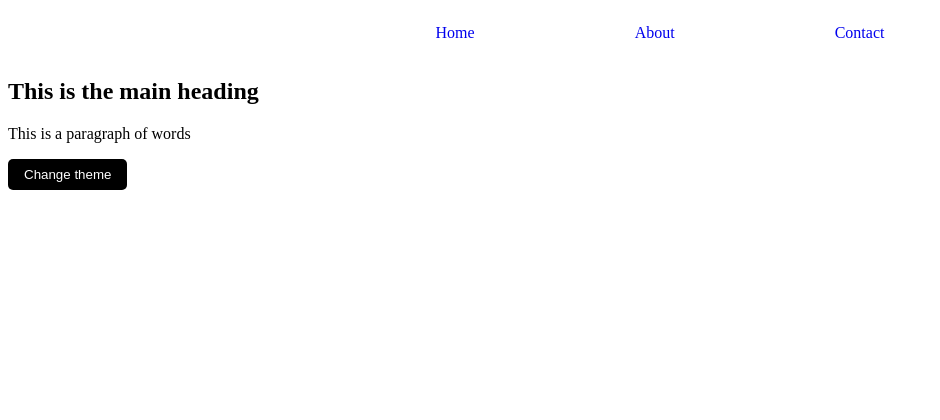
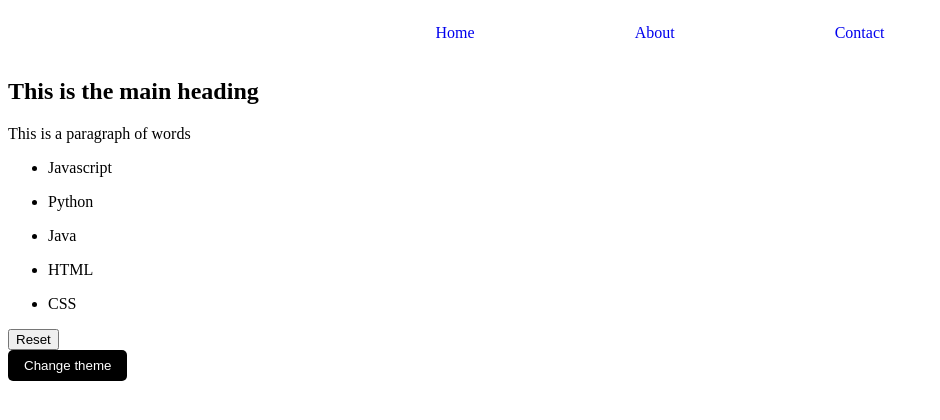
Before and after one commit to Student-Work-Classroom-Demo-MUBAS/quiz-one-practical-exam-2025-ttmfx, a plain HTML site: page index.html in a window 1280 px wide. Shown: the whole page, without its empty margins (0-940 px from the left). Drawn offline with nearby package versions, Linux system fonts and the light colour scheme.

Commit message:
adde list

```diff
--- a/index.html
+++ b/index.html
@@ -20,7 +20,14 @@
         </h1>
         <p>This is a paragraph of words</p>
 
-
+        <ul>
+        <li><p>Javascript</p></li>
+        <li><p>Python</p></li>
+        <li><p>Java</p></li>
+        <li><p>HTML</p></li>
+        <li><p>CSS</p></li>
+      </ul>
+      <input type="button" value="Reset" id="reset-button">
     </section>
     <!-- TODO: Main section with heading and paragraph -->
     <!-- TODO: Change Theme button -->
```
